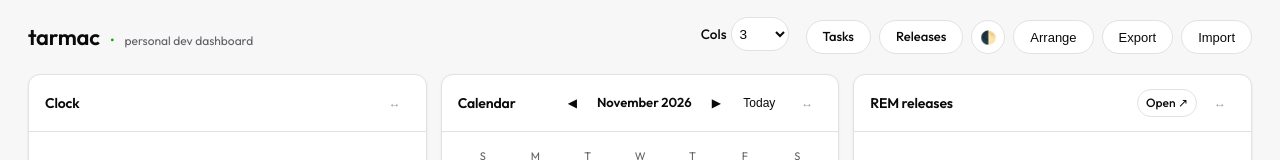
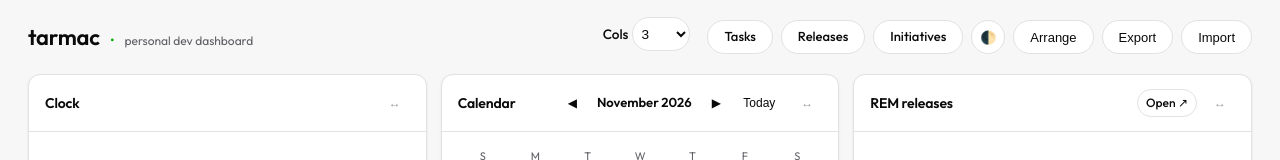
Before and after one commit to isw-AbinashMishra/tarmac, a plain HTML site: page index.html in a window 1280 px wide. Shown: the top 160 px of the page. Drawn offline with Linux system fonts and the light colour scheme.

Commit message:
feat(dashboard): link to the initiatives whiteboard from the header
Co-Authored-By: Claude Fable 5.2 <noreply@anthropic.com>

```diff
--- a/index.html
+++ b/index.html
@@ -713,6 +713,7 @@
         </label>
         <a class="btn" id="btn-tasks" href="tasks.html" title="Open task board">Tasks</a>
         <a class="btn" id="btn-releases" href="releases.html" title="REM release calendar, sprints, dev days">Releases</a>
+        <a class="btn" id="btn-initiatives" href="initiatives.html" title="Whiteboard of initiatives">Initiatives</a>
         <button class="btn btn--icon" id="btn-theme" title="Toggle theme" aria-label="Toggle theme">🌓</button>
         <button class="btn" id="btn-arrange" title="Drag cards to reorder" aria-pressed="false">Arrange</button>
         <button class="btn" id="btn-export" title="Download a JSON backup">Export</button>
```
